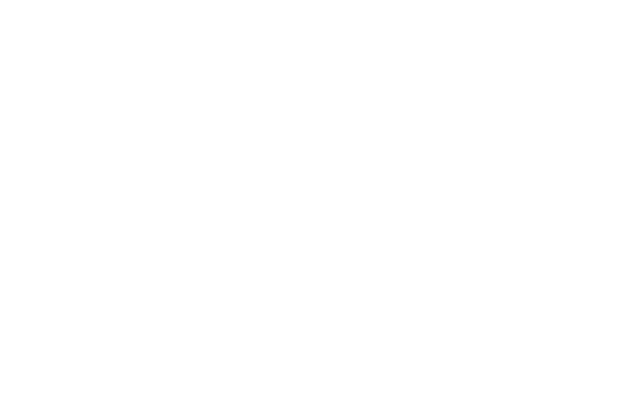
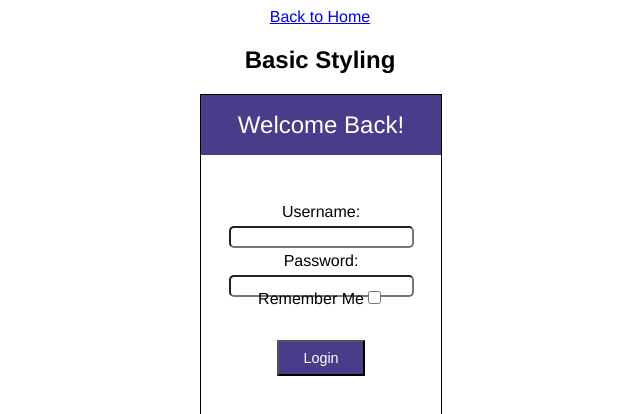
Before and after one commit to kembreyfarquhar/basic-styling, a React (Create React App) app in the folder client/: page /basic-styling in a window 1280 px wide. Shown: the top 414 px of the page, without its empty margins (320-960 px from the left). Built offline with nearby package versions, Linux system fonts and the light colour scheme.

Commit message:
adds BasicStyling component

```diff
--- a/client/src/App.js
+++ b/client/src/App.js
@@ -3,12 +3,14 @@
 
 import Navigation from "./components/Navigation";
 import NoStyling from "./components/NoStyling";
+import BasicStyling from "./components/BasicStyling";
 
 function App() {
   return (
     <div>
       <Route exact path="/" component={Navigation} />
       <Route path="/no-styling" component={NoStyling} />
+      <Route path="/basic-styling" component={BasicStyling} />
     </div>
   );
 }
--- a/client/src/components/BasicStyling.js
+++ b/client/src/components/BasicStyling.js
@@ -0,0 +1,105 @@
+import React from "react";
+import { NavLink } from "react-router-dom";
+
+function BasicStyling() {
+  return (
+    <div
+      style={{
+        width: "15rem",
+        fontFamily: "helvetica",
+        fontWeight: 100,
+        textAlign: "center"
+      }}
+    >
+      <NavLink to="/">Back to Home</NavLink>
+
+      <h2>Basic Styling</h2>
+
+      <div
+        style={{
+          border: "1px solid black",
+          height: "20rem",
+          width: "100%",
+          display: "flex",
+          flexDirection: "column",
+          justifyContent: "flex-start",
+          alignItems: "center"
+        }}
+      >
+        <h2
+          style={{
+            fontWeight: 300,
+            display: "inline-block",
+            background: "darkslateblue",
+            padding: "1rem",
+            color: "white",
+            width: "87%",
+            margin: "0"
+          }}
+        >
+          Welcome Back!
+        </h2>
+
+        <form
+          style={{
+            height: "100%",
+            marginTop: "3rem"
+          }}
+        >
+          <div
+            style={{
+              height: "40%",
+              display: "flex",
+              flexDirection: "column",
+              justifyContent: "space-evenly"
+            }}
+          >
+            <label>
+              Username:
+              <input
+                style={{
+                  height: "1rem",
+                  margin: "0.3rem",
+                  borderRadius: "5px"
+                }}
+                type="text"
+              />
+            </label>
+
+            <label>
+              Password:
+              <input
+                style={{
+                  height: "1rem",
+                  margin: "0.3rem",
+                  borderRadius: "5px"
+                }}
+                type="password"
+              />
+            </label>
+          </div>
+
+          <label style={{ display: "block", marginBottom: "2rem" }}>
+            Remember Me
+            <input type="checkbox" />
+          </label>
+
+          <button
+            type="submit"
+            style={{
+              background: "darkslateblue",
+              color: "white",
+              fontSize: "0.9rem",
+              padding: "0.5rem 1.5rem",
+              cursor: "pointer"
+            }}
+          >
+            Login
+          </button>
+        </form>
+      </div>
+    </div>
+  );
+}
+
+export default BasicStyling;
--- a/client/src/components/Navigation.js
+++ b/client/src/components/Navigation.js
@@ -7,7 +7,10 @@
   return (
     <div className="navigation-container">
       <Mobile image={nostyling} linkTo={"/no-styling"} />
-      <Mobile image={"https://docs.webix.com/media/desktop/htmlform.png"} />
+      <Mobile
+        image={"https://docs.webix.com/media/desktop/htmlform.png"}
+        linkTo={"/basic-styling"}
+      />
       <Mobile image={"https://docs.webix.com/media/desktop/htmlform.png"} />
       <Mobile image={"https://docs.webix.com/media/desktop/htmlform.png"} />
       {/* <NavLink to="/no-styling">No Styling</NavLink> */}
--- a/client/src/components/NoStyling.js
+++ b/client/src/components/NoStyling.js
@@ -4,10 +4,11 @@
 function NoStyling() {
   return (
     <div>
-      <NavLink to="/">Back</NavLink>
-      <h2>No Styling</h2>
+      <NavLink to="/">Back to Home</NavLink>
+      <h1>No Styling</h1>
       <div className="page">
-        <h1>Welcome Back!</h1>
+        <h2>Welcome Back!</h2>
+        <br />
         <form>
           <label>
             Username:
--- a/client/src/main.css
+++ b/client/src/main.css
@@ -1,3 +1,9 @@
+body {
+  display: flex;
+  justify-content: center;
+  align-items: center;
+}
+
 .navigation-container {
   height: 100vh;
   width: 100vw;
```
Also changed, not shown: client/src/images/nostyling.png.
